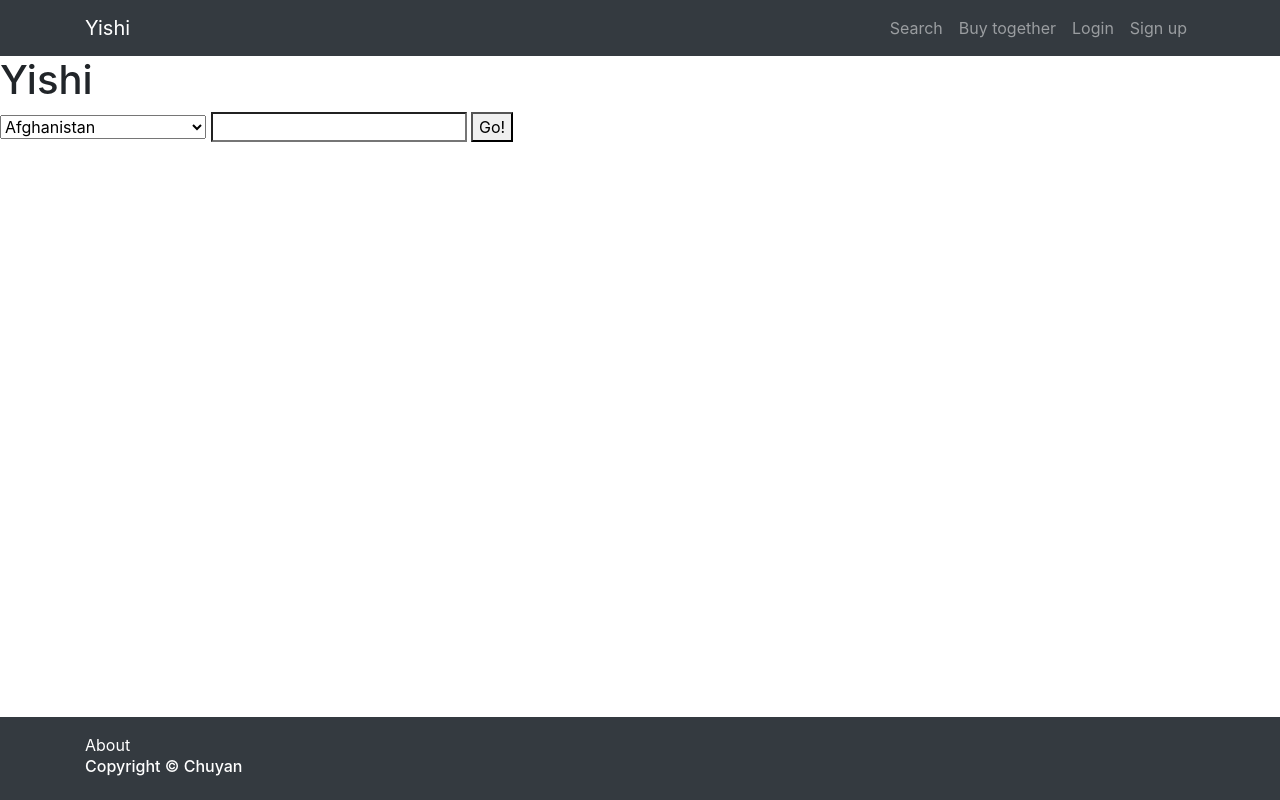
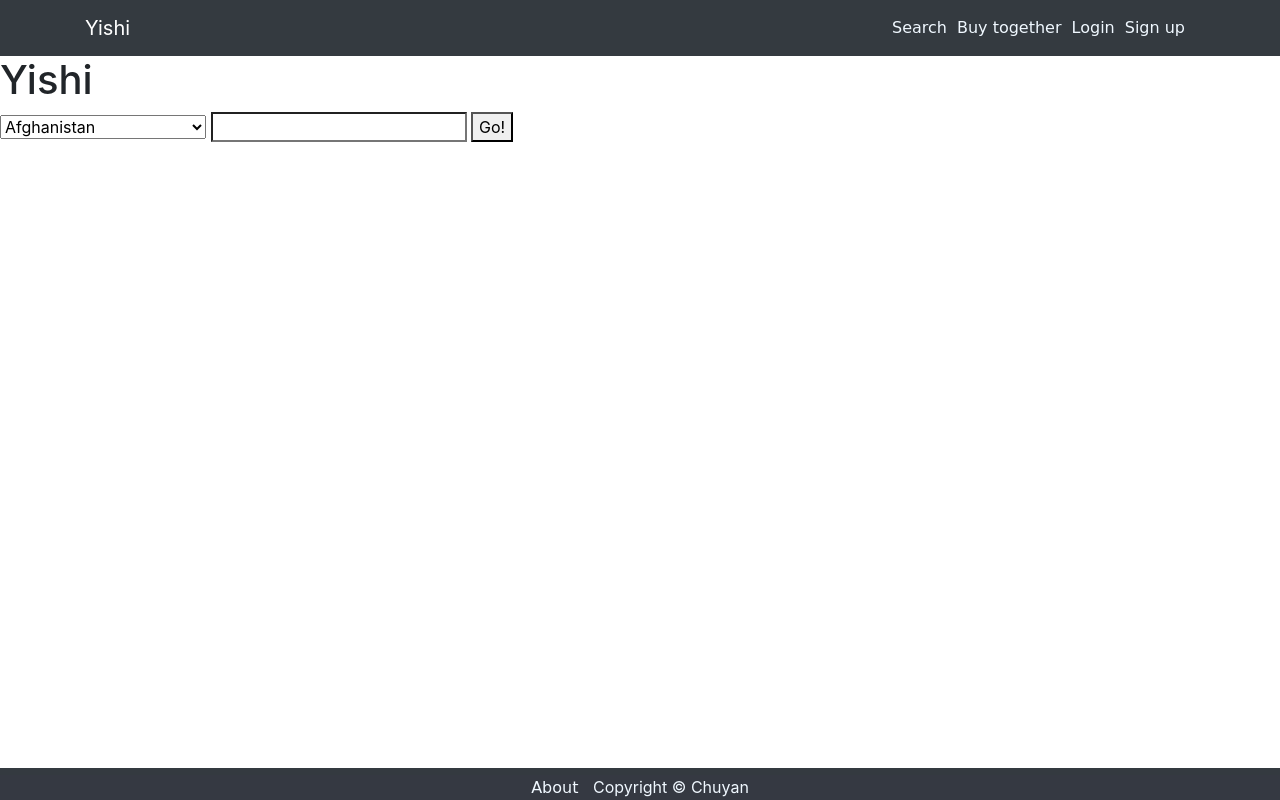
Before and after one commit to GreedSqualo/yishi_project, a Django app: page / in a window 1280 px wide. Run offline with Django 3.2, Linux system fonts and the light colour scheme; some libraries are stand-ins or nearby versions.

Commit message:
modify the layout of footer, header and base

```diff
--- /dev/null
+++ b/static/css/base.css
@@ -0,0 +1,19 @@
+a.base:link,a.base:visited {
+    font-family:"Comic Sans MS", cursive, sans-serif;
+    margin-right: 10px;
+    text-decoration:none;
+    color:aliceblue;
+}
+
+a.base:hover {
+    font-family:"Comic Sans MS", cursive, sans-serif;
+    text-decoration:underline;
+    font-size:150%;
+    color:#3df59f;
+}
+
+a.base:active {
+    font-family:"Comic Sans MS", cursive, sans-serif;
+    text-decoration:underline;
+    color:#a4ff80;
+}
--- a/templates/yishi/base.html
+++ b/templates/yishi/base.html
@@ -2,6 +2,7 @@
 {% load static %}
 <html>
     <head>
+        <link rel="stylesheet" type="text/css" href="/static/css/base.css">
         <meta charset="UTF-8">
 
         {% block js_block %}
--- a/templates/yishi/footer.html
+++ b/templates/yishi/footer.html
@@ -5,8 +5,8 @@
     <br><br><br>
 </div>
 <footer class="py-3 bg-dark fixed-bottom">
-    <div class="container">
-        <a style="color:white;" href="{% url 'yishi:about' %}">About</a>
-        <h6 style="color:white;">Copyright © Chuyan</h6>
+    <div id="footer" style="background-color:#353942;clear:both;text-align:center;color:aliceblue;position:fixed;bottom: 0;width: 100%;">
+        <a class="base" href="{% url 'yishi:about' %}">About</a>
+        Copyright © Chuyan
     </div>
 </footer>
--- a/templates/yishi/header.html
+++ b/templates/yishi/header.html
@@ -4,15 +4,15 @@
 <nav class="navbar navbar-expand-lg navbar-dark bg-dark">
   <div class="container">
     <!-- 导航栏商标 -->
-    <a class="navbar-brand"  href="{% url 'yishi:index' %}">Yishi</a>
+    <a class="navbar-brand" href="{% url 'yishi:index' %}">Yishi</a>
     <!-- 导航入口 -->
     <div>
       <ul class="navbar-nav">
         <!-- item -->
-          <a class="nav-link" href="{% url 'yishi:index' %}">Search</a>
-          <a class="nav-link" href="#">Buy together</a>
-          <a class="nav-link" href="#">Login</a>
-          <a class="nav-link" href="{% url 'yishi:register' %}">Sign up</a>
+          <a class="base" href="{% url 'yishi:index' %}">Search</a>
+          <a class="base" href="#">Buy together</a>
+          <a class="base" href="#">Login</a>
+          <a class="base" href="{% url 'yishi:register' %}">Sign up</a>
       </ul>
     </div>
   </div>
--- a/templates/yishi/index.html
+++ b/templates/yishi/index.html
@@ -4,6 +4,9 @@
 
 {% block title_block %}
     Search
+{% endblock %}
+
+{% block css_style %}
 {% endblock %}
 
 {% block body_block %}
```
